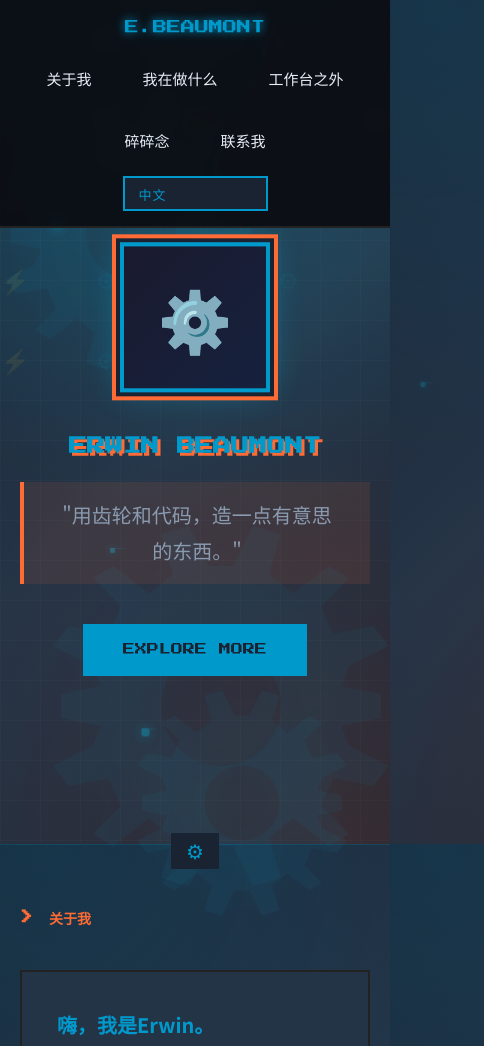
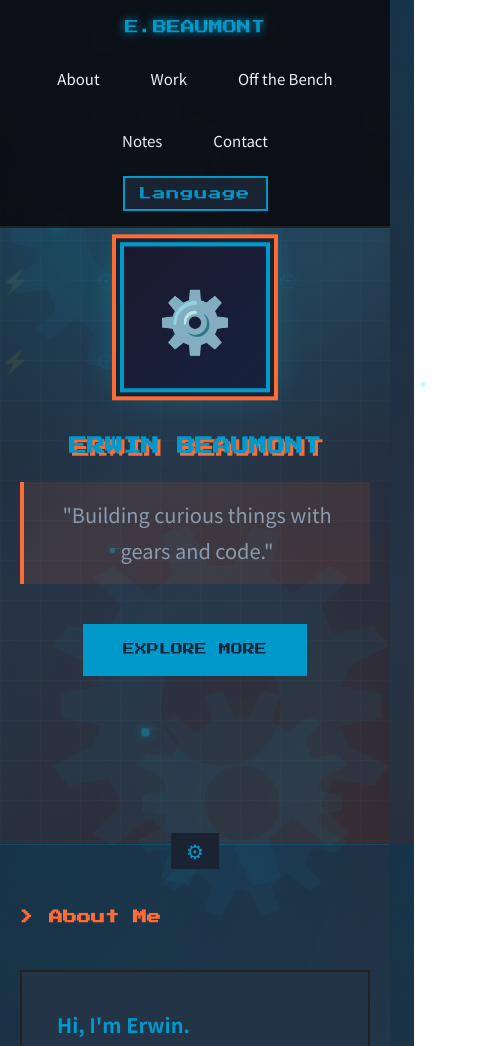
Before and after one commit to tander368/blog, a plain HTML site: page index.html in a window 390 px wide. Shown: the top 1046 px of the page, 484 px wide, since content can reach past the window. Drawn offline with Linux system fonts and the light colour scheme.

Commit message:
Update index.html

```diff
--- a/index.html
+++ b/index.html
@@ -694,11 +694,11 @@
                 <a href="#thoughts" data-i18n-key="navThoughts">碎碎念</a>
                 <a href="#contact" data-i18n-key="navContact">联系我</a>
             </div>
-            <select class="lang-toggle" aria-label="选择语言">
-                <option value="zh">中文</option>
-                <option value="en">English</option>
-                <option value="fr">Français</option>
-                <option value="ja">日本語</option>
+            <select class="lang-toggle" aria-label="Select Language">
+                <option value="en">Language</option>
+                <option value="zh" style="font-size: 16px;">语言</option>
+                <option value="fr">Langue</option>
+                <option value="ja" style="font-size: 16px;">言語</option>
             </select>
         </div>
     </nav>
@@ -798,7 +798,7 @@
         <p style="color: var(--text-dim); margin-bottom: 20px;" data-i18n-key="contactIntro">如果你有有趣的机械项目想法，或者只是想聊聊机器人和咖啡，欢迎发邮件。</p>
         <p style="color: var(--text-dim); font-size: 14px;" data-i18n-key="contactNote">不接广告，不闲聊，但如果你的idea足够酷，我会认真回复。</p>
         <div class="email-display" onclick="copyEmail()" data-i18n-key="emailDisplay">
-            📧 erwin.beaumont@xxmail.com
+            📧 Alex231y@hema.edu.kg
         </div>
         <p id="copy-msg" data-i18n-key="copyMsg" style="color: var(--primary); font-size: 14px; opacity: 0; transition: opacity 0.3s;">已复制到剪贴板！</p>
     </section>
@@ -861,7 +861,7 @@
                 contactTitle: `Contact`,
                 contactIntro: `If you have a mechanical idea or just want to chat robots and coffee, drop me an email.`,
                 contactNote: `No ads, no spam--if your idea is cool, I'll reply sincerely.`,
-                emailDisplay: `📧 erwin.beaumont@xxmail.com`,
+                emailDisplay: `📧 Alex231y@hema.edu.kg`,
                 copyMsg: `Copied to clipboard!`,
                 footerQuote: `"Perfection doesn't exist, but we can get infinitely close."`,
                 footerCopy: `© 2024 Erwin Beaumont. Built with ⚙️ and ☕`
@@ -914,7 +914,7 @@
                 contactTitle: `連絡先`,
                 contactIntro: `面白いメカ系プロジェクトのアイデアがあったり、ロボットやコーヒーの話をしてみたかったりしたら、ぜひメールしてください。`,
                 contactNote: `広告や雑な営業メールはお断りですが、「これは！」というアイデアにはきちんと返信します。`,
-                emailDisplay: `📧 erwin.beaumont@xxmail.com`,
+                emailDisplay: `📧 Alex231y@hema.edu.kg`,
                 copyMsg: `クリップボードにコピーしました！`,
                 footerQuote: `「完璧というものは存在しない。でも、限りなく近づくことはできる。」`,
                 footerCopy: `© 2024 Erwin Beaumont. 歯車とコーヒーでできています`
@@ -967,7 +967,7 @@
                 contactTitle: `Contact`,
                 contactIntro: `Si vous avez une idée mécanique ou voulez juste discuter de robots et de café, envoyez-moi un email.`,
                 contactNote: `Pas de pub, pas de spam—si votre idée est cool, je répondrai sincèrement.`,
-                emailDisplay: `📧 erwin.beaumont@xxmail.com`,
+                emailDisplay: `📧 Alex231y@hema.edu.kg`,
                 copyMsg: `Copié dans le presse-papiers !`,
                 footerQuote: `"La perfection n'existe pas, mais on peut s'en approcher infiniment."`,
                 footerCopy: `© 2024 Erwin Beaumont. Construit avec ⚙️ et ☕`
@@ -982,7 +982,7 @@
             }
         });
 
-        let currentLang = 'zh';
+        let currentLang = 'en';
         const langToggle = document.querySelector('.lang-toggle');
 
         function applyLanguage(lang) {
@@ -1004,10 +1004,38 @@
             langToggle.addEventListener('change', (e) => {
                 currentLang = e.target.value;
                 applyLanguage(currentLang);
+
+        // 根据选中语言调整字号
+        function updateLangToggleSize() {
+            const lang = langToggle.value;
+            if (lang === 'zh' || lang === 'ja') {
+                langToggle.style.fontSize = '16px';
+            } else {
+                langToggle.style.fontSize = '13px';
+            }
+        }
+        if (langToggle) {
+            updateLangToggleSize();
+            langToggle.addEventListener('change', updateLangToggleSize);
+        }
             });
         }
 
         applyLanguage(currentLang);
+
+        // 根据选中语言调整字号
+        function updateLangToggleSize() {
+            const lang = langToggle.value;
+            if (lang === 'zh' || lang === 'ja') {
+                langToggle.style.fontSize = '16px';
+            } else {
+                langToggle.style.fontSize = '13px';
+            }
+        }
+        if (langToggle) {
+            updateLangToggleSize();
+            langToggle.addEventListener('change', updateLangToggleSize);
+        }
 
         // 鼠标点击特效
         document.addEventListener('click', function(e) {
@@ -1051,7 +1079,7 @@
 
         // 复制邮箱
         function copyEmail() {
-            navigator.clipboard.writeText('erwin.beaumont@xxmail.com');
+            navigator.clipboard.writeText('Alex231y@hema.edu.kg');
             const msg = document.getElementById('copy-msg');
             msg.style.opacity = '1';
             setTimeout(() => {
```
